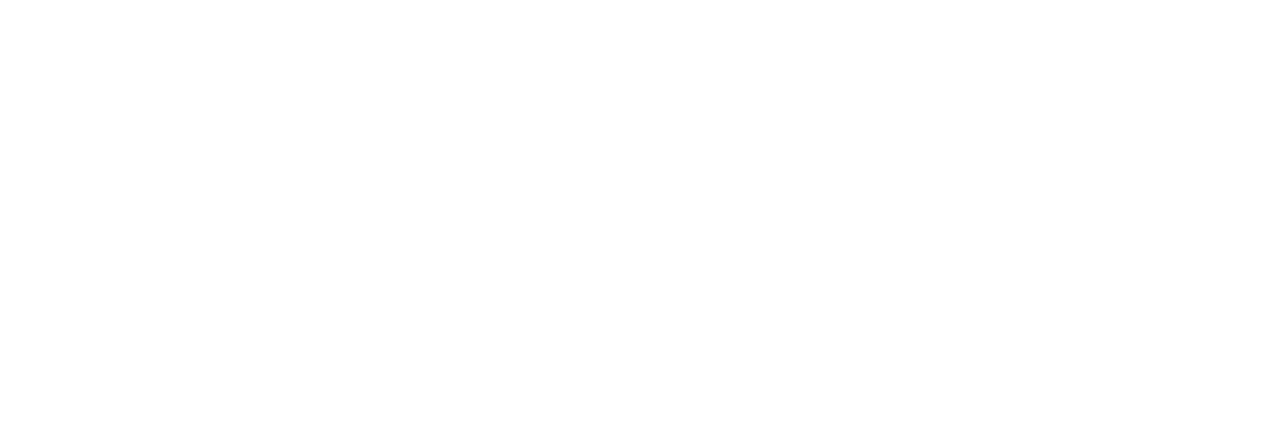
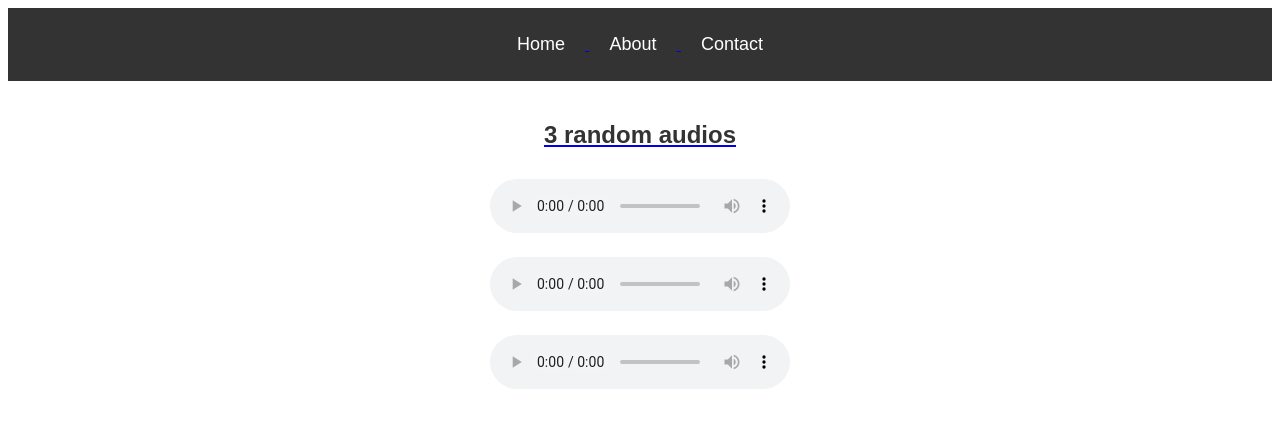
Before and after one commit to acciojob/semantic-navbar-and-audios-9087000, a website: page main.html in a window 1280 px wide. Drawn offline with Linux system fonts and the light colour scheme.

Commit message:
created a submission

```diff
--- a/main.html
+++ b/main.html
@@ -3,11 +3,39 @@
 <html>
 
 <head>
+	<meta charset="utf-8">
+	<meta name ="viewport" content="width=content-width, initial-scale=1.0">
+	<title>Semantic Navbar & Audios</title>
 	<link rel="stylesheet" href="styles.css">
 </head>
 
 <body>
 	<!-- the entire body must be written by student -->
+	<nav>
+		<ul>
+			<li><a href="#home">Home</li>
+			<li><a href="#about">About</li>
+			<li><a href="#contact">Contact</li>
+		</ul>
+	</nav>
+
+	<section>
+		<h2>3 random audios</h2>
+		<audio controls>
+            <source src="http://commondatastorage.googleapis.com/codeskulptor-demos/DDR_assets/Kangaroo_MusiQue_-_The_Neverwritten_Role_Playing_Game.mp3" type="audio/mp3">
+            Your browser does not support the audio element.
+        </audio>
+        <br>
+        <audio controls>
+            <source src="http://commondatastorage.googleapis.com/codeskulptor-demos/DDR_assets/Epoq-Lepidoptera.ogg" type="audio/ogg">
+            Your browser does not support the audio element.
+        </audio>
+        <br>
+        <audio controls>
+            <source src="http://codeskulptor-demos.commondatastorage.googleapis.com/pang/paza-moduless.mp3" type="audio/mp3">
+            Your browser does not support the audio element.
+        </audio>
+	</section>
     <script type="text/javascript" src="./script.js">
 </script>
 
--- a/script.js
+++ b/script.js
@@ -1 +1,27 @@
 //your code here
+ const homeLink = document.getElementById('homeLink');
+        const aboutLink = document.getElementById('aboutLink');
+        const contactLink = document.getElementById('contactLink');
+
+        // Function to remove 'active' class from all links
+        function removeActiveClasses() {
+            homeLink.classList.remove('active');
+            aboutLink.classList.remove('active');
+            contactLink.classList.remove('active');
+        }
+
+        // Event listeners for navigation links
+        homeLink.addEventListener('click', function () {
+            removeActiveClasses();
+            homeLink.classList.add('active');
+        });
+
+        aboutLink.addEventListener('click', function () {
+            removeActiveClasses();
+            aboutLink.classList.add('active');
+        });
+
+        contactLink.addEventListener('click', function () {
+            removeActiveClasses();
+            contactLink.classList.add('active');
+        });
--- a/styles.css
+++ b/styles.css
@@ -1,2 +1,52 @@
 
 /* Your CSS Code here. */
+body {
+	font-family: Arial, sans-serif;
+	marigin: 0;
+	padding: 0;
+}
+
+nav {
+	background-color: #333;
+	padding: 10px 0;
+}
+
+nav ul {
+	list-style-type: none;
+	marigin: 0;
+	padding: 0;
+	text-align: center;
+}
+
+nav ul li {
+	display: inline;
+	margin: 0 20px;
+}
+
+nav ul li a {
+	color: white;
+	text-decoration: none;
+	font-size: 18px;
+}
+
+nav ul li a:hover {
+	color: yellow;
+}
+
+.active{
+	color:yellow;
+}
+
+section {
+            padding: 20px;
+            text-align: center;
+        }
+
+        section h2 {
+            margin-bottom: 20px;
+            color: #333;
+        }
+
+        audio {
+            margin: 10px;
+        }
```
